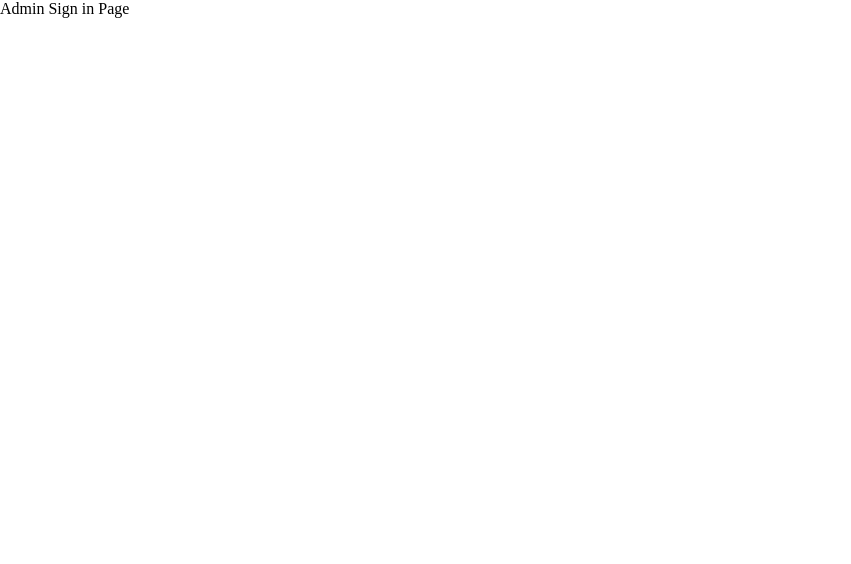
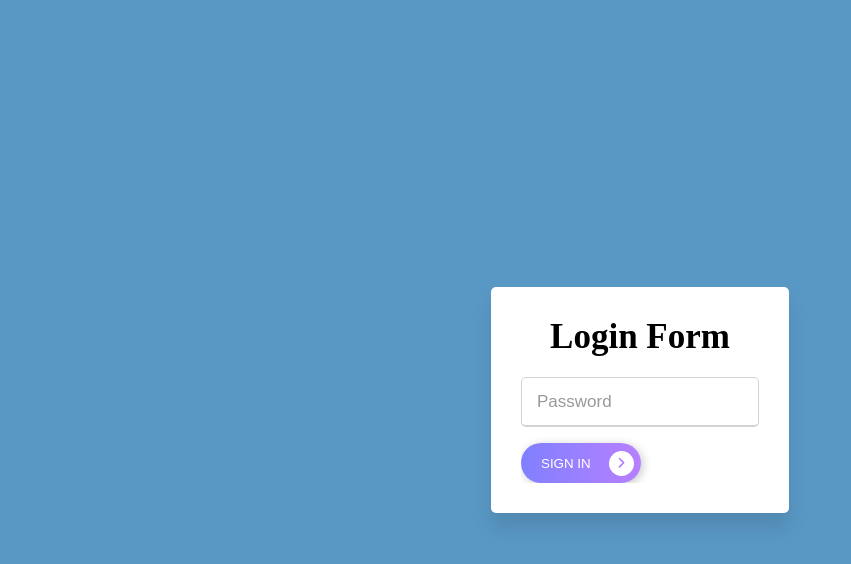
Before and after one commit to PauNJSam/CourseRoad, a React (Create React App) app in the folder courseroad/: page /adminsignin in a window 1280 px wide. Shown: the top 564 px of the page, without its empty margins (0-851 px from the left). Built offline with nearby package versions, Linux system fonts and the light colour scheme.

Commit message:
Added admin signin

```diff
--- a/courseroad/src/components/AdminSignIn.js
+++ b/courseroad/src/components/AdminSignIn.js
@@ -1,9 +1,65 @@
-import React from 'react';
+import React, { useRef, useState } from 'react';
+import '../styles/AdminSignIn.css';
+import { useNavigate} from "react-router-dom";
+import {db} from '../config/firebase';
+import { doc, getDoc } from "firebase/firestore";
+
 const AdminSignIn = () => {
+    const navigate = useNavigate();
+    const passRef = useRef();
+    const [passPlaceholder, setPassPlaceholder] = useState("Password");
+
+    const signIn = async (e) => {
+        e.preventDefault();
+        try{
+            const docRef = doc(db, "ADMIN", "signInPass");
+            const docSnap = await getDoc(docRef);
+
+            if (docSnap.exists()) {
+            console.log("Document data:", docSnap.data());
+                if(docSnap.data().pass == passRef.current.value){
+                    navigate("/admin/");
+                } else{
+                    passRef.current.value = '';
+                    setPassPlaceholder("Incorrect Password");
+                }
+            } else {
+            console.log("No such document!");
+            }
+        } catch(err){
+            console.log(err.message);
+        }
+    }
+
+
     return(
-        <div className='adminSignin'>
-            <p>Admin Sign in Page</p>
-        </div>
+        <section>
+            <div className = "adminsignin_container">
+            <div class="wrapper">
+                    <div class="title-text">
+                       <div class="title login">
+                          Login Form
+                       </div>
+                    </div>
+                     <div class="form-container">
+                        <div class="form-inner">
+                           <form class="login">
+                                <div class="field">
+                                   <input ref={passRef} type="password" placeholder={passPlaceholder} required></input>
+                                </div>
+                                <div className = "inner_container">
+                                <button class="signupBtn" onClick={signIn}>SIGN IN
+                                    <span class="arrow">
+                                       <svg xmlns="http://www.w3.org/2000/svg" height="1em" viewBox="0 0 320 512" fill="rgb(183, 128, 255)"><path d="M278.6 233.4c12.5 12.5 12.5 32.8 0 45.3l-160 160c-12.5 12.5-32.8 12.5-45.3 0s-12.5-32.8 0-45.3L210.7 256 73.4 118.6c-12.5-12.5-12.5-32.8 0-45.3s32.8-12.5 45.3 0l160 160z"></path></svg>
+                                    </span>
+                                </button>
+                                </div>
+                           </form>
+                        </div>
+                     </div>
+                  </div>
+            </div>
+        </section>
     );
 };
 
--- /dev/null
+++ b/courseroad/src/styles/AdminSignIn.css
@@ -0,0 +1,240 @@
+*{
+    box-sizing: border-box;
+    margin:0;
+    padding:0;
+  }
+  .adminsignin_container{
+    background-color: var(--_second-blue);
+    height:100vh;
+    display:flex;
+    justify-content: center;
+    align-items:center;
+  }
+  .adminsignin_container .innercontainer{
+    width:100px;
+    height:100px;
+    background-color:white;
+
+  }
+  adminsignin_container .innercontainer2{
+    width: 100px;
+    height:100px;
+    background-color:white;
+  }
+
+
+  .signupBtn {
+    width: 120px;
+    height: 40px;
+    border-radius: 30px;
+    border: none;
+    display: -webkit-box;
+    display: -ms-flexbox;
+    display: flex;
+    -webkit-box-align: center;
+        -ms-flex-align: center;
+            align-items: center;
+    -webkit-box-pack: start;
+        -ms-flex-pack: start;
+            justify-content: flex-start;
+    padding-left: 20px;
+    gap: 9px;
+    color: white;
+    background: -webkit-gradient(linear,left top, right top,from(rgb(128, 128, 255)),to(rgb(183, 128, 255)));
+    background: linear-gradient(to right,rgb(128, 128, 255),rgb(183, 128, 255));
+    position: relative;
+    cursor: pointer;
+    -webkit-box-shadow: 2px 2px 10px rgba(0, 0, 0, 0.212);
+            box-shadow: 2px 2px 10px rgba(0, 0, 0, 0.212);
+  }
+
+  .arrow {
+    position: absolute;
+    right: 7.5px;
+    background-color: rgb(255, 255, 255);
+    width: 25px;
+    height: 25px;
+    display: -webkit-box;
+    display: -ms-flexbox;
+    display: flex;
+    -webkit-box-align: center;
+        -ms-flex-align: center;
+            align-items: center;
+    -webkit-box-pack: center;
+        -ms-flex-pack: center;
+            justify-content: center;
+    border-radius: 50%;
+  }
+
+  .signupBtn:hover .arrow {
+    -webkit-animation: slide-in-left 0.7s cubic-bezier(0.250, 0.460, 0.450, 0.940) both;
+            animation: slide-in-left 0.7s cubic-bezier(0.250, 0.460, 0.450, 0.940) both;
+  }
+
+  @-webkit-keyframes slide-in-left {
+    0% {
+      -webkit-transform: translateX(-10px);
+              transform: translateX(-10px);
+      opacity: 0;
+    }
+
+    100% {
+      -webkit-transform: translateX(0);
+              transform: translateX(0);
+      opacity: 1;
+    }
+  }
+
+  @keyframes slide-in-left {
+    0% {
+      -webkit-transform: translateX(-10px);
+              transform: translateX(-10px);
+      opacity: 0;
+    }
+
+    100% {
+      -webkit-transform: translateX(0);
+              transform: translateX(0);
+      opacity: 1;
+    }
+  }
+
+  @import url('https://fonts.googleapis.com/css?family=Poppins:400,500,600,700&display=swap');
+
+  ::selection{
+    background: #fa4299;
+    color: #fff;
+  }
+  .wrapper{
+    overflow: hidden;
+    max-width: 390px;
+    background: #fff;
+    padding: 30px;
+    border-radius: 5px;
+    box-shadow: 0px 15px 20px rgba(0,0,0,0.1);
+    justify-content: center;
+  }
+  .wrapper .title-text{
+    display: flex;
+    width: 200%;
+  }
+  .wrapper .title{
+    width: 50%;
+    font-size: 35px;
+    font-weight: 600;
+    text-align: center;
+    transition: all 0.6s cubic-bezier(0.68,-0.55,0.265,1.55);
+  }
+  .wrapper .slide-controls{
+    position: relative;
+    display: flex;
+    height: 50px;
+    width: 100%;
+    overflow: hidden;
+    margin: 30px 0 10px 0;
+    justify-content: space-between;
+    border: 1px solid lightgrey;
+    border-radius: 5px;
+  }
+  .slide-controls .slide{
+    height: 100%;
+    width: 100%;
+    color: #fff;
+    font-size: 18px;
+    font-weight: 500;
+    text-align: center;
+    line-height: 48px;
+    cursor: pointer;
+    z-index: 1;
+    transition: all 0.6s ease;
+  }
+  .slide-controls label.signup{
+    color: #000;
+  }
+  .slide-controls .slider-tab{
+    position: absolute;
+    height: 100%;
+    width: 50%;
+    left: 0;
+    z-index: 0;
+    border-radius: 5px;
+    background: -webkit-linear-gradient(left, #a445b2, #fa4299);
+    transition: all 0.6s cubic-bezier(0.68,-0.55,0.265,1.55);
+  }
+  input[type="radio"]{
+    display: none;
+  }
+  #signup:checked ~ .slider-tab{
+    left: 50%;
+  }
+  #signup:checked ~ label.signup{
+    color: #fff;
+    cursor: default;
+    user-select: none;
+  }
+  #signup:checked ~ label.login{
+    color: #000;
+  }
+  #login:checked ~ label.signup{
+    color: #000;
+  }
+  #login:checked ~ label.login{
+    cursor: default;
+    user-select: none;
+  }
+  .wrapper .form-container{
+    width: 100%;
+    overflow: hidden;
+  }
+  .form-container .form-inner{
+    display: flex;
+    width: 200%;
+  }
+  .form-container .form-inner form{
+    width: 50%;
+    transition: all 0.6s cubic-bezier(0.68,-0.55,0.265,1.55);
+  }
+  .form-inner form .field{
+    height: 50px;
+    width: 100%;
+    margin-top: 20px;
+    margin-bottom: 1rem;
+  }
+  .form-inner form .field input{
+    height: 100%;
+    width: 100%;
+    outline: none;
+    padding-left: 15px;
+    border-radius: 5px;
+    border: 1px solid lightgrey;
+    border-bottom-width: 2px;
+    font-size: 17px;
+    transition: all 0.3s ease;
+  }
+  .form-inner form .field input:focus{
+    border-color: #fc83bb;
+    /* box-shadow: inset 0 0 3px #fb6aae; */
+  }
+  .form-inner form .field input::placeholder{
+    color: #999;
+    transition: all 0.3s ease;
+  }
+  form .field input:focus::placeholder{
+    color: #b3b3b3;
+  }
+  .form-inner form .pass-link{
+    margin-top: 5px;
+  }
+  .form-inner form .signup-link{
+    text-align: center;
+    margin-top: 30px;
+  }
+  .form-inner form .pass-link a,
+  .form-inner form .signup-link a{
+    color: #fa4299;
+    text-decoration: none;
+  }
+  .form-inner form .pass-link a:hover,
+  .form-inner form .signup-link a:hover{
+    text-decoration: underline;
+  }
```
